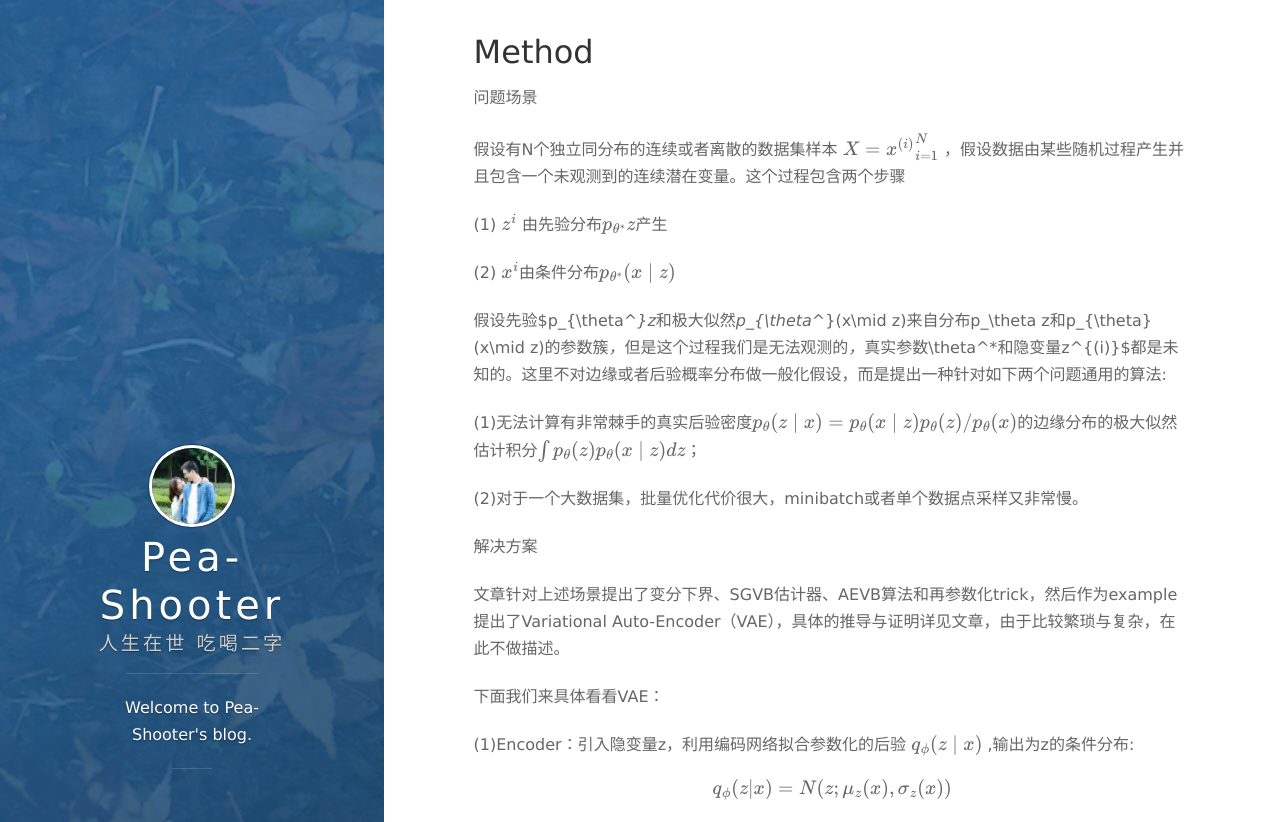
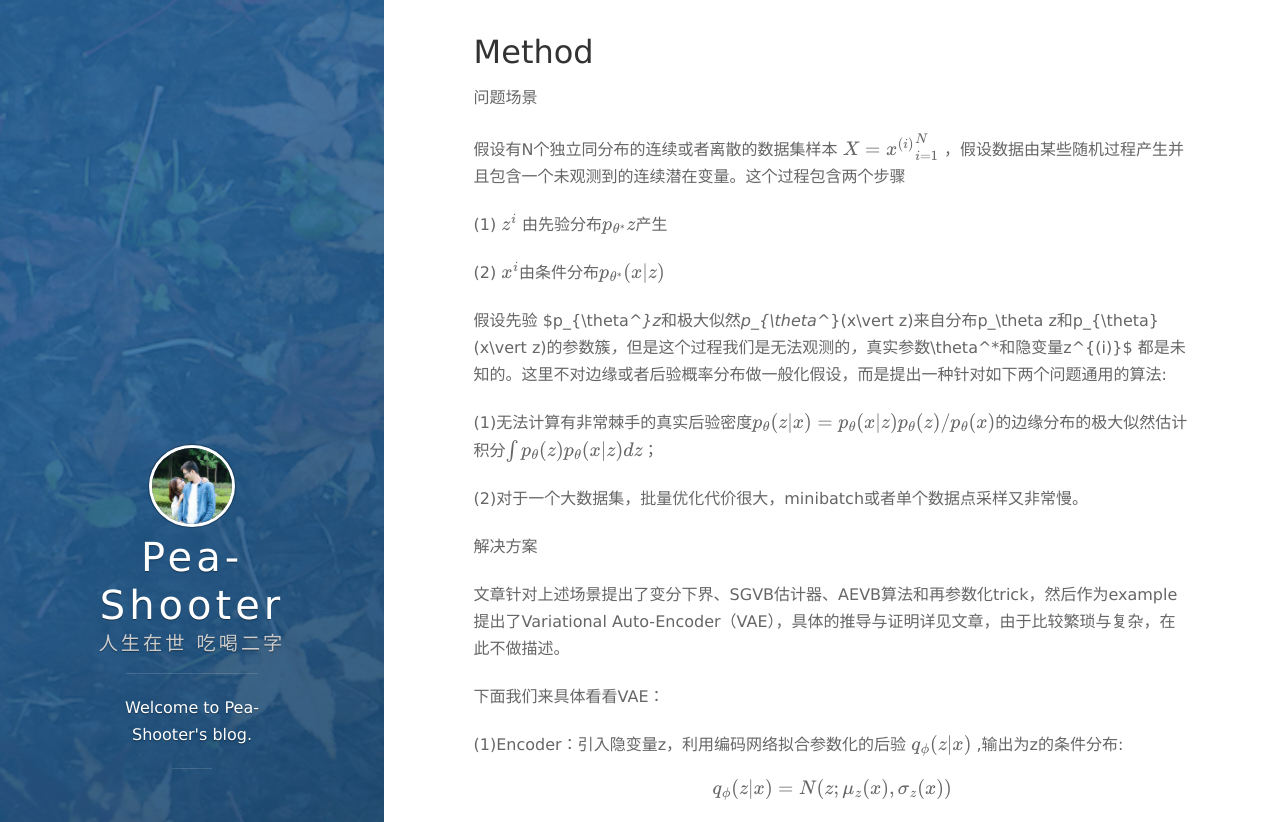
Before and after one commit to Pea-Shooter/myblog.github.io, a Jekyll site: the page built from _posts/2017-12-11-论文笔记-Auto-Encoding Variational Bayes.md, in a window 1280 px wide and 1400 px high, scrolled down 990 px. Shown: the top 822 px of the window. Built offline with Jekyll 4.4.1, drawn with Linux system fonts in a browser that asks for light colours; nearby versions of some CDN libraries; formulas are drawn with MathJax 3; some of the changed text lies outside the part shown.

Commit message:
Modified

```diff
--- a/_posts/2017-12-11-论文笔记-Auto-Encoding Variational Bayes.md
+++ b/_posts/2017-12-11-论文笔记-Auto-Encoding Variational Bayes.md
@@ -31,11 +31,11 @@ Link:https://arxiv.org/abs/1312.6114
 
 (1) $z^{i}$ 由先验分布$p_{\theta^*}z$产生
 
-(2) $x^i$由条件分布$p_{\theta^*} (x\mid z)$
+(2) $x^i$由条件分布$p_{\theta^*} (x\vert z)$
 
-假设先验$p_{\theta^*}z$和极大似然$p_{\theta^*}(x\mid z)$来自分布$p_\theta z$和$p_{\theta}(x\mid z)$的参数簇，但是这个过程我们是无法观测的，真实参数$\theta^*$和隐变量$z^{(i)}$都是未知的。这里不对边缘或者后验概率分布做一般化假设，而是提出一种针对如下两个问题通用的算法:
+假设先验 $p_{\theta^*}z$ 和极大似然 $p_{\theta^*}(x\vert z)$ 来自分布 $p_\theta z$ 和 $p_{\theta}(x\vert z)$ 的参数簇，但是这个过程我们是无法观测的，真实参数 $\theta^*$ 和隐变量 $z^{(i)}$ 都是未知的。这里不对边缘或者后验概率分布做一般化假设，而是提出一种针对如下两个问题通用的算法:
 
-(1)无法计算有非常棘手的真实后验密度$p_{\theta}(z\mid x)=p_{\theta}(x\mid z)p_{\theta}(z)/p_{\theta}(x)$的边缘分布的极大似然估计积分$\int p_{\theta}(z)p_{\theta}(x\mid z)dz$；
+(1)无法计算有非常棘手的真实后验密度$p_{\theta}(z\vert x)=p_{\theta}(x\vert z)p_{\theta}(z)/p_{\theta}(x)$的边缘分布的极大似然估计积分$\int p_{\theta}(z)p_{\theta}(x\vert z)dz$；
 
 (2)对于一个大数据集，批量优化代价很大，minibatch或者单个数据点采样又非常慢。
 
@@ -45,9 +45,9 @@ Link:https://arxiv.org/abs/1312.6114
 
 下面我们来具体看看VAE：
 
-(1)Encoder：引入隐变量z，利用编码网络拟合参数化的后验 $q_{\phi}(z\mid x)$ ,输出为z的条件分布:
+(1)Encoder：引入隐变量z，利用编码网络拟合参数化的后验 $q_{\phi}(z\vert x)$ ,输出为z的条件分布:
 
-$$q_{\phi}(z|x)=N(z;\mu_{z}(x),\sigma_{z}(x))$$
+$$q_{\phi}(z\vert x)=N(z;\mu_{z}(x),\sigma_{z}(x))$$
 
 其中$\mu_z(x)$,$\sigma_{z}(x)$是Encoder的输出。并且此处假设z的先验分布是N(0,1)。
 
@@ -59,7 +59,7 @@ $$q_{\phi}(z|x)=N(z;\mu_{z}(x),\sigma_{z}(x))$$
 
 (3) 整个网络最终的优化目标是确保Encoder中的后验概率密度函数逼近Decoder中的后验概率密度函数，目标函数为：
 
-$$\mathcal{L}(\theta,\phi,x)=-D_{KL}(q_{\phi}(z\mid x)||p_{\theta}(z))+\mathbb{E}_{q_{\phi}(z\mid x)}[log\,p_{\theta}(x\mid z)]$$
+$$\mathcal{L}(\theta,\phi,x)=-D_{KL}(q_{\phi}(z\vert x)||p_{\theta}(z))+\mathbb{E}_{q_{\phi}(z\mid x)}[log\,p_{\theta}(x\vert z)]$$
 
 网络结构图：
 
```
